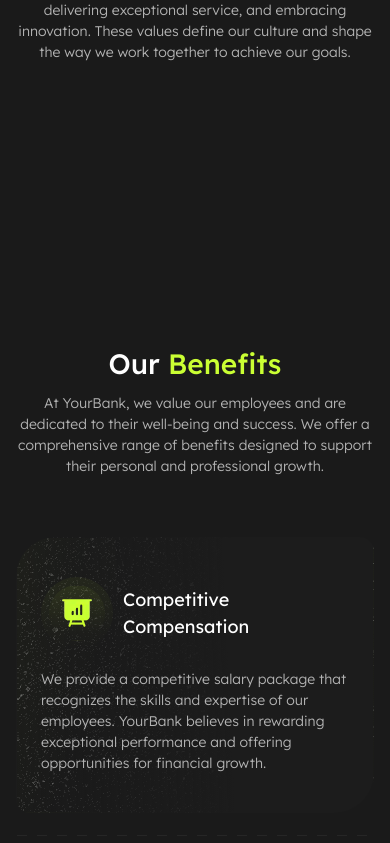
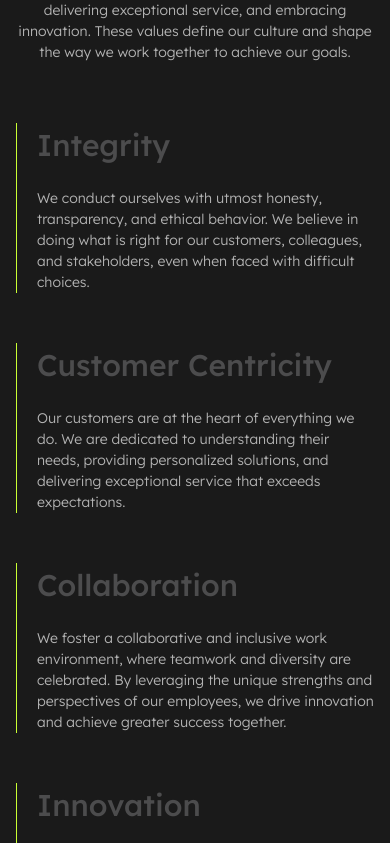
Before and after one commit to shaza-alkheder/YourBanK, a React (Vite) app: page /careers in a window 390 px wide. Shown: the part 921-1764 px from the top of the page. Built offline with nearby package versions, Linux system fonts and the light colour scheme; a web font is replaced by a local one.

Commit message:
add section our values

```diff
--- a/src/components/Layout/InnerHero/InnerHero.jsx
+++ b/src/components/Layout/InnerHero/InnerHero.jsx
@@ -39,11 +39,10 @@ export default InnerHero*/
 import TitleDescription from '../../UI/TitleDescription/TitleDescription'
 import './InnerHero.css'
 
-function InnerHero({ paragraph, img }) {
+function InnerHero({ img , titlePart1, titlePart2, titlePart3, description }) {
   return (
     <div className="inner-hero">
 
-      {paragraph}
 
       <div className="MGinner-img">
 
@@ -59,24 +58,27 @@ function InnerHero({ paragraph, img }) {
           className="MGbg-image"
         />
 
+
         <TitleDescription
           className="MGts-style"
           titleParts={[
             {
-              text: "Welcome to ",
+              text: titlePart1 ,
               className: ""
             },
             {
-              text: "YourBank",
+              text: titlePart2,
               className: "DS_ColorLimeGreen"
             },
             {
-              text: " Careers!",
+              text: titlePart3,
               className: ""
             }
           ]}
-          description="Join our team and embark on a rewarding journey in the banking industry. At YourBank, we are committed to fostering a culture of excellence and providing opportunities for professional growth. With a focus on innovation, customer service, and integrity, we strive to make a positive impact in the lives of our customers and communities. Join us today and be a part of our mission to shape the future of banking."
+          description={description}
         />
+
+
 
       </div>
 
--- a/src/components/Sections/OurValues/OurValues.css
+++ b/src/components/Sections/OurValues/OurValues.css
@@ -0,0 +1,68 @@
+
+.MG-values-cards {
+    /*width: 100%;*/
+    display: grid;
+    grid-template-columns: repeat(2, 1fr);
+    gap: 80px 80px;
+    margin-top: 80px;
+}
+
+.MG-value-card {
+    padding-left :24px;
+    border-left: 1px solid var(--yb-color-primary);
+}
+
+.MG-value-card-title {
+    font-size: 58px;
+    font-weight: var( --yb-font-weight-md);
+    font-family: var(--yb-font-family-primary);
+    line-height: 1.5;
+    color: #4C4C4D;
+    margin-bottom: 20px;
+}
+
+.MG-value-card-description {
+    font-size: 18px;
+    font-family: var(--yb-font-family-primary);
+    font-weight: var(--yb-font-weight-lt);
+    line-height: 1.5;
+    color: #B3B3B3;
+}
+
+
+@media screen and (max-width: 1449px) {
+
+    .MG-values-cards {
+        gap: 60px 60px;
+        margin-top: 60px;
+    }
+
+    .MG-value-card-title {
+        font-size: 40px ;
+    }
+
+    .MG-value-card-description {
+        font-size: 16px;
+    }
+}
+
+
+@media screen and (max-width: 992px) {
+
+    .MG-values-cards {
+        grid-template-columns: 1fr;
+        gap: 50px;
+    }
+
+    .MG-value-card {
+        padding-left: 20px;
+    }
+
+    .MG-value-card-title {
+        font-size: 30px;
+    }
+
+    .MG-value-card-description {
+        font-size: 14px;
+    }
+}
--- a/src/components/Sections/OurValues/OurValues.jsx
+++ b/src/components/Sections/OurValues/OurValues.jsx
@@ -1,9 +1,23 @@
+import { useState } from "react";
+import Card from "../../UI/Card/Card";
+import ValuesCardData from "../../../data/ValuesCardData.json";
+import "./OurValues.css";
 import TitleDescription from "../../UI/TitleDescription/TitleDescription"
 
+function OurValues() {
+        const [valuesContent] = useState(() => {
+        const valuesStored = localStorage.getItem("valuesContent")
 
-function OurValues() {
+        if (valuesStored) {
+                return JSON.parse(valuesStored)
+        }
+        localStorage.setItem("valuesContent", JSON.stringify(ValuesCardData)
+        )
+        return ValuesCardData
+        })
+
         return (
-    <section className="MGour-vales">
+        <section className="MG-our-vales">
 
         <TitleDescription
                 titleParts={[
@@ -19,6 +33,25 @@ function OurValues() {
         description="At YourBank, our values form the foundation of our organization and guide our actions. We believe in upholding the highest standards of integrity, delivering exceptional service, and embracing innovation. These values define our culture and shape the way we work together to achieve our goals."
         />
 
+        <div className="MG-values-cards">
+
+        {valuesContent.map((value) => (
+        <Card
+                key={value.id}
+                title={value.title}
+                desc={value.description}
+                classNames={{
+                        card: "MG-value-card",
+                        title: "MG-value-card-title",
+                        desc: "MG-value-card-description",
+                        }}
+        />
+        ))}
+
+        </div>
+
+
+
 
 
         </section>
--- a/src/data/ValuesCardData.json
+++ b/src/data/ValuesCardData.json
@@ -0,0 +1,23 @@
+[
+    {
+        "id": 1,
+        "title": "Integrity",
+        "description": "We conduct ourselves with utmost honesty, transparency, and ethical behavior. We believe in doing what is right for our customers, colleagues, and stakeholders, even when faced with difficult choices."
+    },
+    {
+        "id": 2,
+        "title": "Customer Centricity",
+        "description": "Our customers are at the heart of everything we do. We are dedicated to understanding their needs, providing personalized solutions, and delivering exceptional service that exceeds expectations."
+    },
+    {
+        "id": 3,
+        "title": "Collaboration",
+        "description": "We foster a collaborative and inclusive work environment, where teamwork and diversity are celebrated. By leveraging the unique strengths and perspectives of our employees, we drive innovation and achieve greater success together."
+    },
+    {
+        "id": 4,
+        "title": "Innovation",
+        "description": "We embrace change and constantly seek innovative solutions to meet the evolving needs of our customers. We encourage our employees to think creatively, challenge conventions, and explore new ideas to drive the future of banking."
+    }
+
+]
--- a/src/pages/About/About.jsx
+++ b/src/pages/About/About.jsx
@@ -1,3 +1,4 @@
+import InnerHero from "../../components/Layout/InnerHero/InnerHero"
 import PressReleases from "../../components/Sections/PressReleases/PressReleases"
 import Container from "../../components/UI/Container/Container"
 
@@ -5,10 +6,21 @@ import Container from "../../components/UI/Container/Container"
 function About() {
   return (
     <div>
+      <main>
+      <Container>
+      <InnerHero
+      img = "/assets/img/AboutPge/aboutHeroImage.webp"
+      titlePart1 = "Where Banking Meets"
+      titlePart2 = "Excellence!"
+      description = "At YourBank, we believe that banking should be more than just transactions. It should be an experience that empowers individuals and businesses to thrive and reach their financial goals. As a trusted financial institution, we are committed to delivering exceptional banking services that go beyond expectations. With a focus on innovation, personalized solutions, and unwavering integrity, we strive to provide the best banking experience for our valued customers. Join us on this exciting journey and discover a new level of banking excellence."
+      />
+      </Container>
+
 
       <Container>
         <PressReleases />
       </Container>
+      </main>
 
     </div>
   )
--- a/src/pages/Security/Security.jsx
+++ b/src/pages/Security/Security.jsx
@@ -1,3 +1,4 @@
+import InnerHero from "../../components/Layout/InnerHero/InnerHero"
 import FAQ from "../../components/Sections/FAQ/FAQ"
 import Protect from "../../components/Sections/Protect/Protect"
 import Container from "../../components/UI/Container/Container"
@@ -7,6 +8,14 @@ function Security() {
   return (
   <div>
     <main>
+      <Container>
+      <InnerHero
+      img = "/assets/img/SecurityPage/securityHeroImage.webp"
+      titlePart1 = "Your Security is Our"
+      titlePart2 = "Top Priority"
+      description = "At YourBank, we understand the importance of keeping your financial information secure. We employ robust security measures and advanced technologies to protect your personal and financial data. Rest assured that when you bank with us, your security is our utmost priority."
+      />
+      </Container>
      <Container>
           <Protect />
         </Container>
```
Also changed, not shown: src/components/Sections/Benefits/Benefits.jsx (line endings or trailing spaces). Lines whose indentation alone changed are shown as unchanged.
